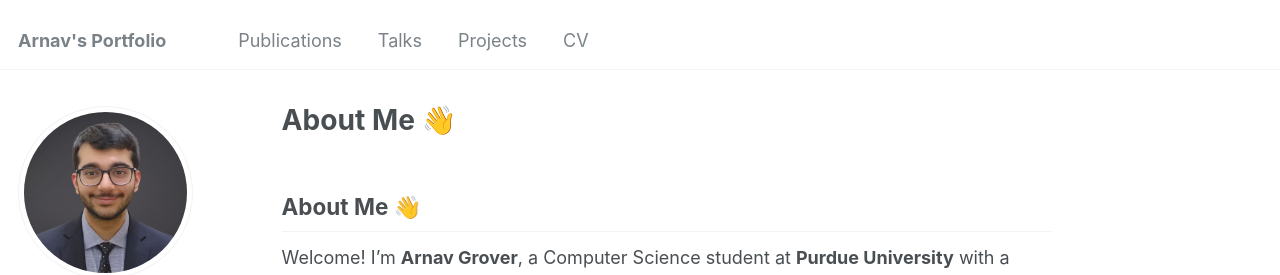
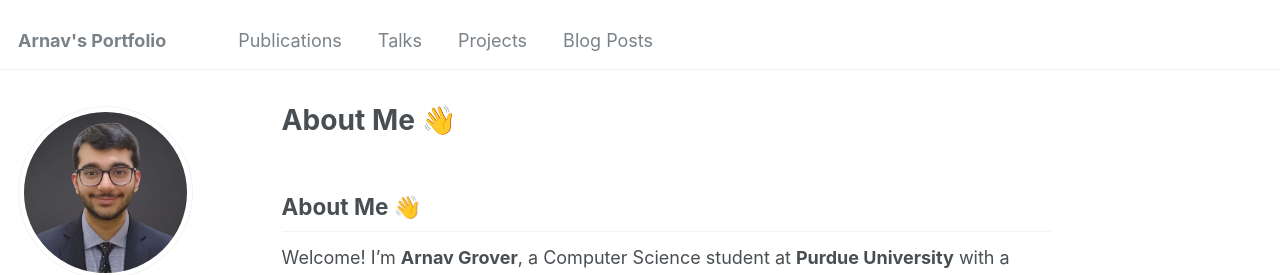
Before and after one commit to Arnav-Gr0ver/Arnav-Gr0ver.github.io, a Jekyll site: the page built from _pages/about.md, in a window 1280 px wide. Shown: the top 275 px of the page. Built offline with Jekyll 4.4.1, drawn with Linux system fonts in a browser that asks for light colours; some web fonts are replaced; our own code applies the rules of GitHub Pages for plain Markdown files.

Commit message:
Update navigation.yml

```diff
--- a/_data/navigation.yml
+++ b/_data/navigation.yml
@@ -14,5 +14,5 @@ main:
   - title: "Projects"
     url: /projects/
 
-  - title: "CV"
-    url: /cv/
+  - title: "Blog Posts"
+    url: /year-archive/
```
